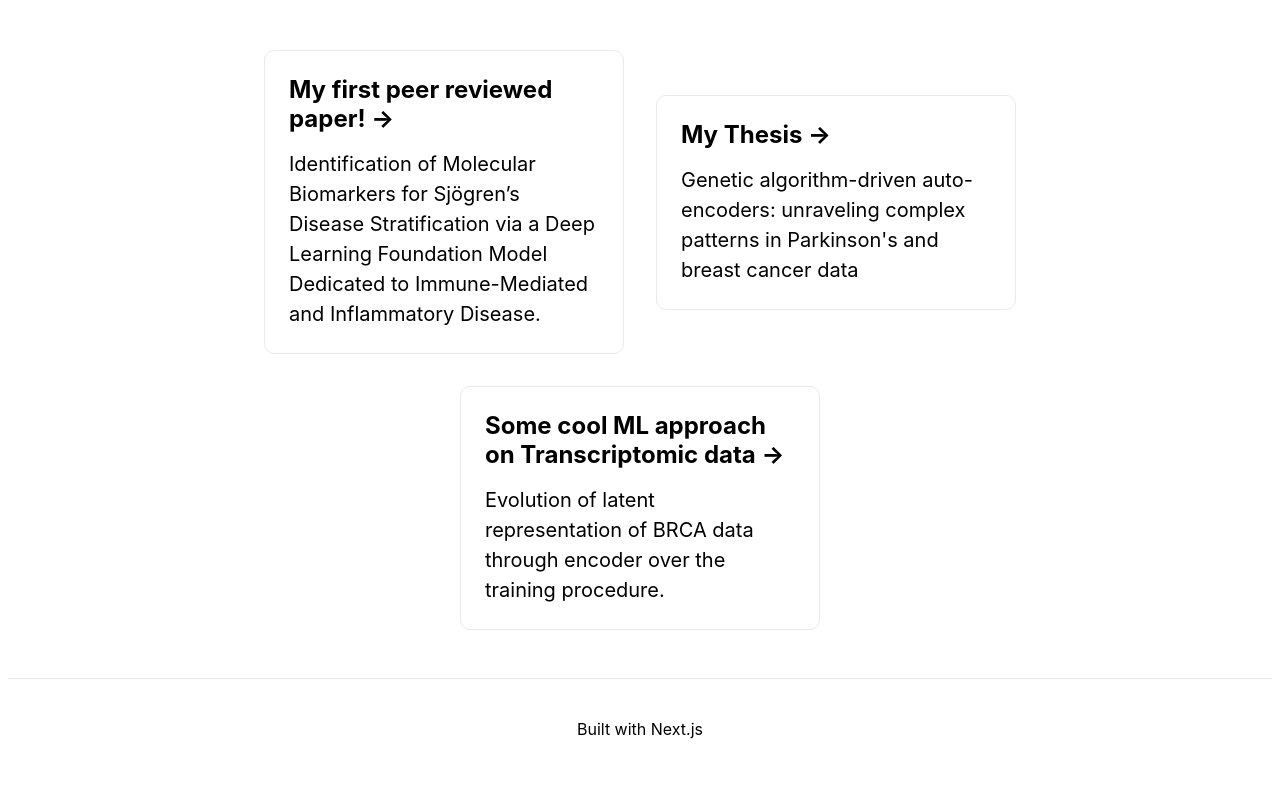
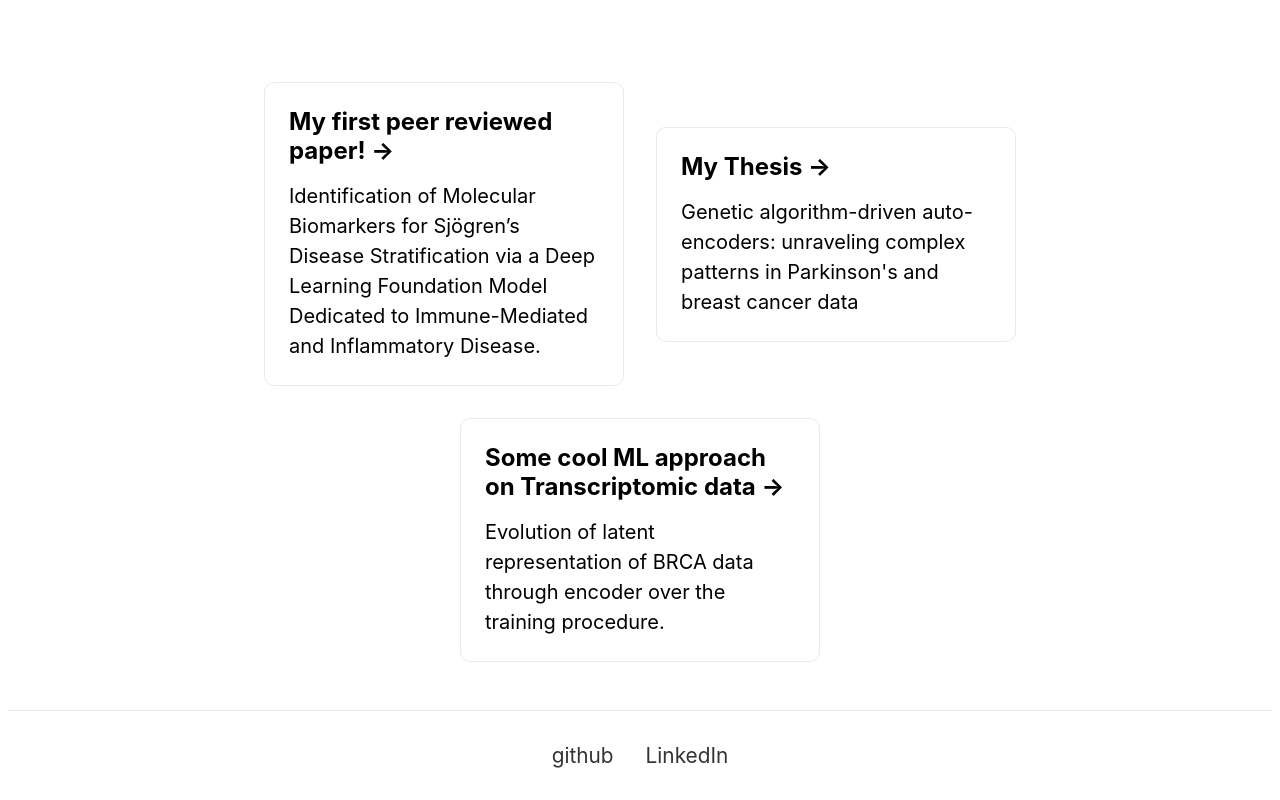
Before and after one commit to aygalic/portfolio, a Next.js app in the folder nextjs-blog/: page / in a window 1280 px wide. Shown: the part 339-1139 px from the top of the page. Before the commit the page ends 1117 px from the top, so only its background shows below. Built offline with nearby package versions, Linux system fonts and the light colour scheme.

Commit message:
feat: adding footer to components

```diff
--- /dev/null
+++ b/nextjs-blog/components/footer.js
@@ -0,0 +1,18 @@
+import Link from 'next/link'
+import styles from '../styles/footer.module.css'
+
+export function Footer() {
+  return (
+    <footer className={styles.footer}>
+      <nav className={styles.nav}>
+      <Link href="/" className={styles.homeLink} >
+          github
+        </Link>
+
+        <Link href="/" className={styles.homeLink} >
+          LinkedIn
+        </Link>
+      </nav>
+    </footer>
+  )
+}
--- a/nextjs-blog/pages/index.js
+++ b/nextjs-blog/pages/index.js
@@ -2,6 +2,7 @@ import Head from 'next/head';
 import Image from 'next/image';
 import styles from '../styles/Home.module.css';
 import { Header } from '../components/header'
+import { Footer } from '../components/footer'
 
 export default function Home() {
   const basePath = process.env.NEXT_PUBLIC_BASE_PATH || '';
@@ -47,11 +48,7 @@ export default function Home() {
         </div>
       </main>
 
-      <footer className={styles.footer}>
-        <p>
-          Built with Next.js
-        </p>
-      </footer>
+      <Footer />
 
       <style jsx global>{`
         html,
--- a/nextjs-blog/styles/Home.module.css
+++ b/nextjs-blog/styles/Home.module.css
@@ -118,12 +118,3 @@
   justify-content: center;
   align-items: center;
 }
-
-.footer {
-  width: 100%;
-  height: 100px;
-  border-top: 1px solid #eaeaea;
-  display: flex;
-  justify-content: center;
-  align-items: center;
-}
--- /dev/null
+++ b/nextjs-blog/styles/footer.module.css
@@ -0,0 +1,31 @@
+.footer {
+  width: 100%;
+  border-top: 1px solid #eaeaea;
+  display: flex;
+}
+
+.nav {
+  max-width: 1200px;
+  margin: 0 auto;
+  padding: 1rem 2rem;
+  display: flex;
+  justify-content: space-between;
+}
+
+.homeLink {
+  font-size: 1.3rem;
+  padding: 1rem;
+  color: #333;
+  text-decoration: none;
+  transition: color 0.3s ease;
+}
+
+.homeLink:hover {
+  color: #0070f3;
+}
+
+@media (max-width: 768px) {
+  .nav {
+    padding: 1rem;
+  }
+}
--- a/nextjs-blog/styles/header.module.css
+++ b/nextjs-blog/styles/header.module.css
@@ -2,7 +2,6 @@
     width: 100%;
     border-bottom: 1px solid #eaeaea;
     top: 0;
-    z-index: 1000;
   }
 
   .nav {
@@ -11,15 +10,14 @@
     padding: 1rem 2rem;
     display: flex;
     justify-content: space-between;
-    align-items: center;
   }
 
   .homeLink {
     font-size: 1.3rem;
-
     color: #333;
     text-decoration: none;
     transition: color 0.3s ease;
+    padding: 1rem 1rem;
   }
 
   .homeLink:hover {
```
Also changed, not shown: nextjs-blog/pages/rna_encoding.js (+2 -5 lines).
